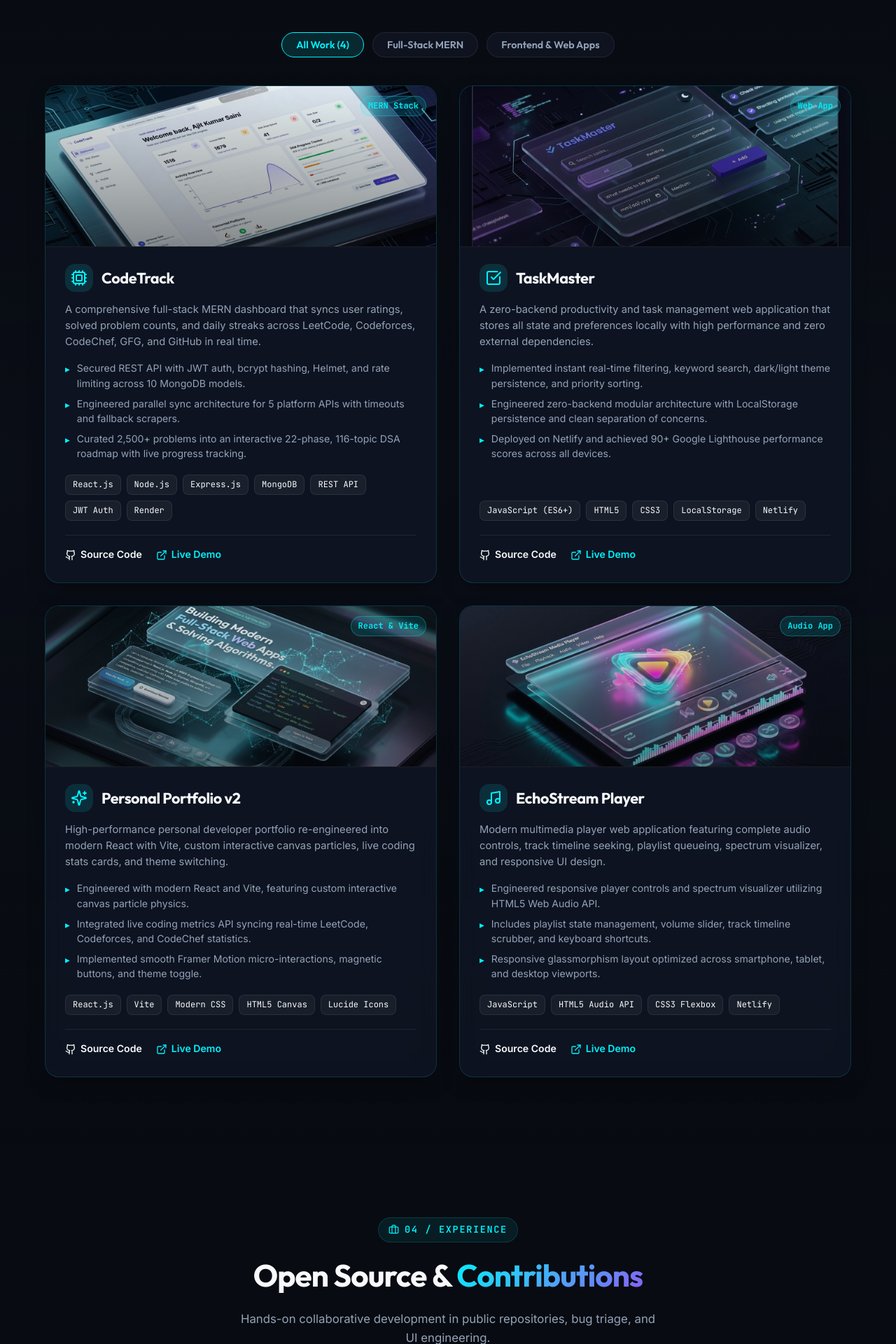
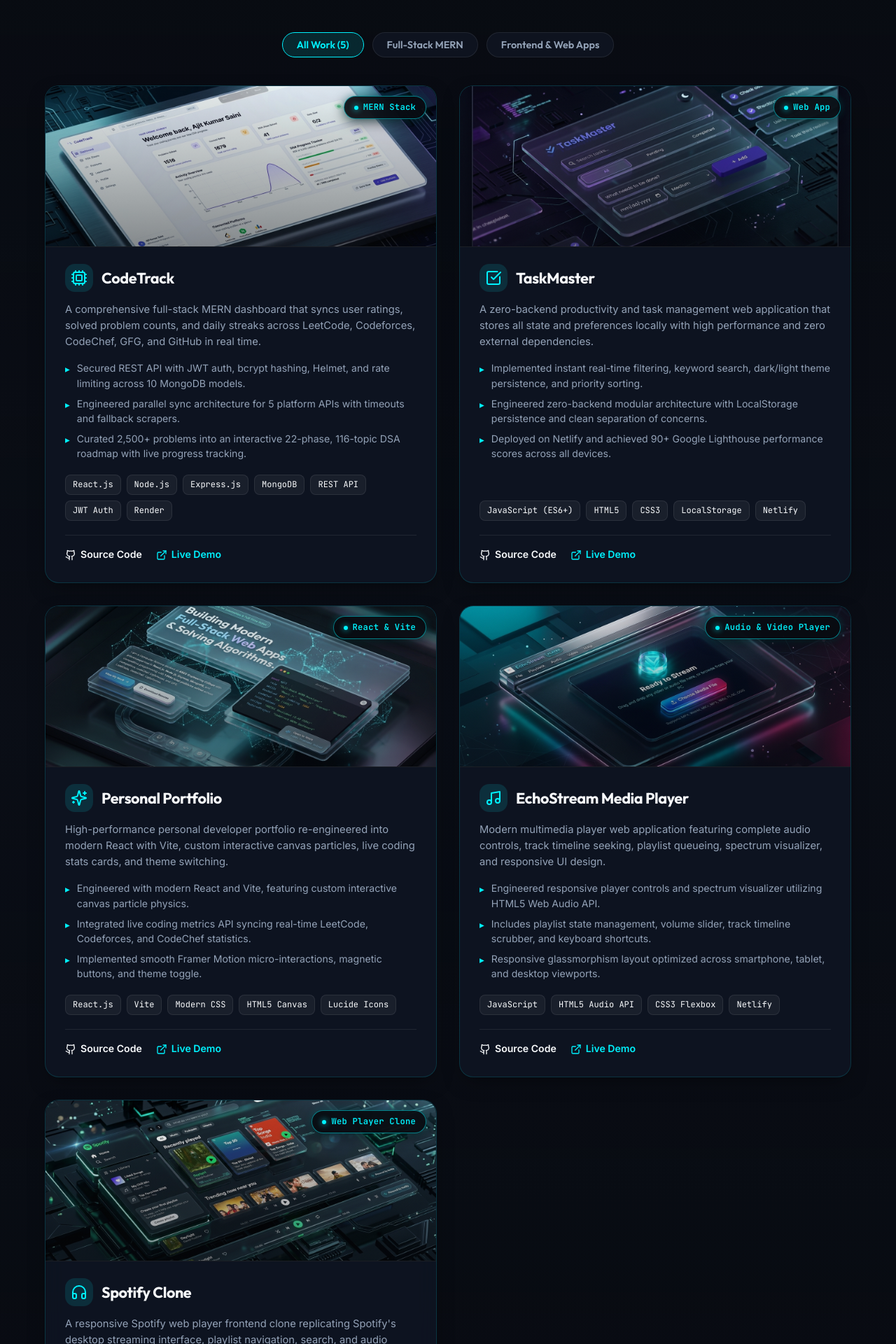
Before and after one commit to ajitkumarsaini02/portfolio-website, a React (Vite) app: page / in a window 1280 px wide. Shown: the part 3800-5720 px from the top of the page at 70% size. Built offline with nearby package versions, Linux system fonts and the light colour scheme; no server answers.

Commit message:
feat(projects): add Spotify Clone, update EchoStream image & badge, and enhance project badges

```diff
--- a/src/components/Projects.jsx
+++ b/src/components/Projects.jsx
@@ -1,6 +1,6 @@
 import React, { useState } from 'react';
 import { motion, AnimatePresence } from 'framer-motion';
-import { FolderGit2, ExternalLink, Github, Sparkles, Cpu, CheckSquare, Music } from 'lucide-react';
+import { FolderGit2, ExternalLink, Github, Sparkles, Cpu, CheckSquare, Music, Headphones } from 'lucide-react';
 import { projects } from '../data/portfolioData';
 import ScrollReveal from './ScrollReveal';
 import TiltCard from './TiltCard';
@@ -20,7 +20,8 @@
     Cpu: <Cpu size={24} />,
     CheckSquare: <CheckSquare size={24} />,
     Sparkles: <Sparkles size={24} />,
-    Music: <Music size={24} />
+    Music: <Music size={24} />,
+    Headphones: <Headphones size={24} />
   };
 
   return (
@@ -96,7 +97,7 @@
                       />
                       <div className="project-image-gradient" />
                       <div className="project-image-badge">
-                        <span className="badge badge-cyan">
+                        <span className="project-badge-tag">
                           {project.badge}
                         </span>
                       </div>
--- a/src/data/portfolioData.js
+++ b/src/data/portfolioData.js
@@ -150,7 +150,7 @@
   },
   {
     id: "portfolio",
-    title: "Personal Portfolio v2",
+    title: "Personal Portfolio",
     badge: "React & Vite",
     featured: false,
     category: "frontend",
@@ -171,8 +171,8 @@
   },
   {
     id: "echostream",
-    title: "EchoStream Player",
-    badge: "Audio App",
+    title: "EchoStream Media Player",
+    badge: "Audio & Video Player",
     featured: false,
     category: "frontend",
     icon: "Music",
@@ -188,6 +188,27 @@
     links: {
       github: "https://github.com/ajitkumarsaini02/EchoStream-Media-Player",
       demo: "https://echostream-media-player.netlify.app/"
+    }
+  },
+  {
+    id: "spotify-clone",
+    title: "Spotify Clone",
+    badge: "Web Player Clone",
+    featured: false,
+    category: "frontend",
+    icon: "Headphones",
+    image: "/assets/projects/spotify.png",
+    description:
+      "A responsive Spotify web player frontend clone replicating Spotify's desktop streaming interface, playlist navigation, search, and audio playback controls.",
+    bullets: [
+      "Replicated pixel-perfect Spotify dark-theme UI with library sidebar, search, and browse categories.",
+      "Implemented seamless audio playback engine with track seeker, volume control, play/pause state, and track queue.",
+      "Optimized for smooth 60fps performance and deployed live on Netlify."
+    ],
+    tech: ["JavaScript (ES6+)", "HTML5 Audio", "CSS3 Flexbox/Grid", "Netlify"],
+    links: {
+      github: "https://github.com/ajitkumarsaini02/Spotify-Clone",
+      demo: "https://spotify-music-cl.netlify.app/"
     }
   }
 ];
--- a/src/index.css
+++ b/src/index.css
@@ -1271,7 +1271,48 @@
   position: absolute;
   top: 14px;
   right: 14px;
-  z-index: 2;
+  z-index: 5;
+}
+
+.project-badge-tag {
+  display: inline-flex;
+  align-items: center;
+  gap: 7px;
+  padding: 6px 14px;
+  border-radius: var(--radius-full);
+  font-family: var(--font-mono);
+  font-size: 0.76rem;
+  font-weight: 700;
+  letter-spacing: 0.02em;
+  background: rgba(8, 11, 17, 0.92) !important;
+  color: #00F2FE !important;
+  border: 1px solid rgba(0, 242, 254, 0.5) !important;
+  backdrop-filter: blur(14px);
+  -webkit-backdrop-filter: blur(14px);
+  box-shadow: 0 4px 18px rgba(0, 0, 0, 0.7), 0 0 12px rgba(0, 242, 254, 0.25);
+  white-space: nowrap;
+}
+
+.project-badge-tag::before {
+  content: '';
+  width: 6px;
+  height: 6px;
+  border-radius: 50%;
+  background: #00F2FE;
+  box-shadow: 0 0 8px #00F2FE;
+  flex-shrink: 0;
+}
+
+[data-theme='light'] .project-badge-tag {
+  background: rgba(15, 23, 42, 0.92) !important;
+  color: #38BDF8 !important;
+  border: 1px solid rgba(56, 189, 248, 0.6) !important;
+  box-shadow: 0 4px 16px rgba(0, 0, 0, 0.45);
+}
+
+[data-theme='light'] .project-badge-tag::before {
+  background: #38BDF8;
+  box-shadow: 0 0 8px #38BDF8;
 }
 
 /* Card Content Body */
```
Also changed, not shown: public/assets/projects/echostream.png, public/assets/projects/spotify.png (added).
